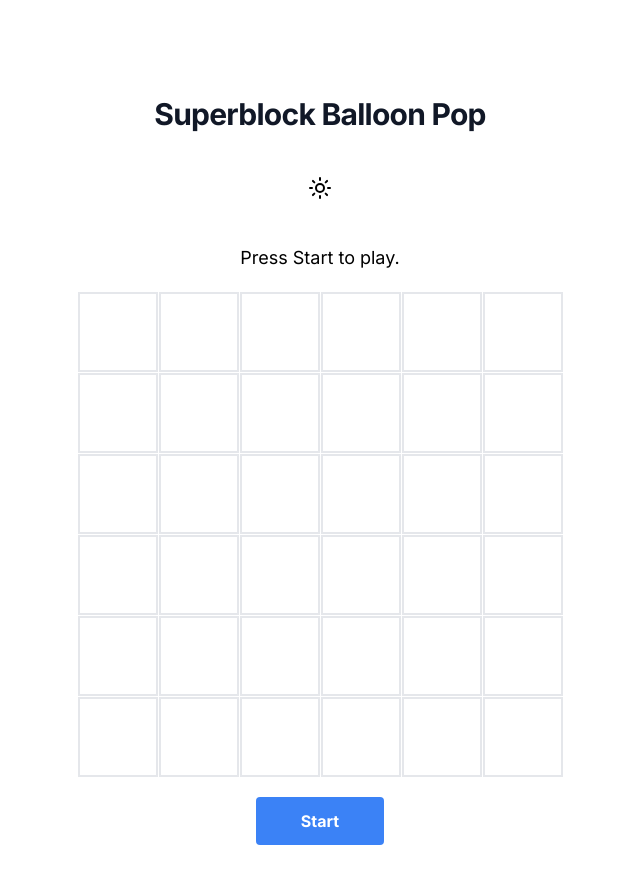
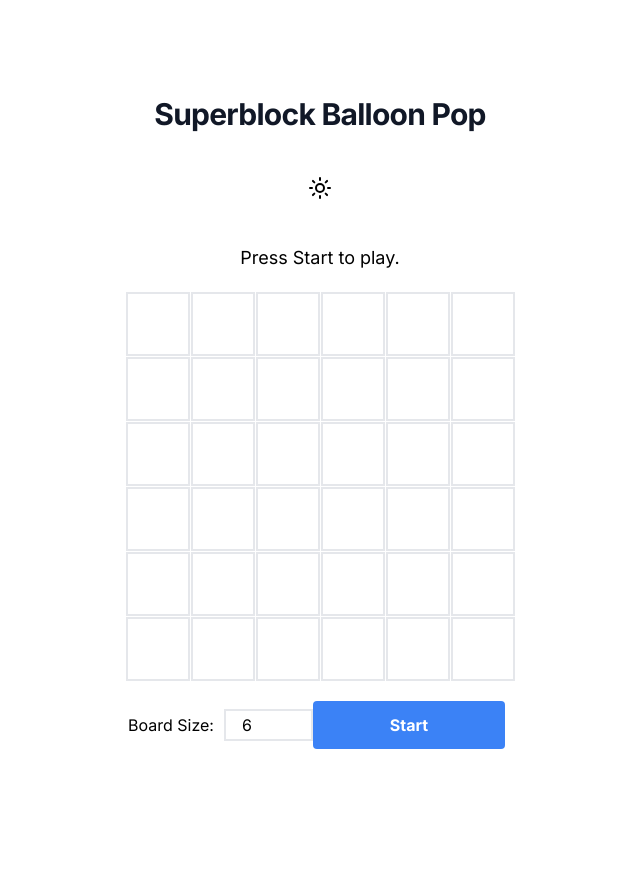
Before and after one commit to JeehyaeDance/balloon-pop, a Next.js app: page / in a window 1280 px wide. Shown: the top 884 px of the page, without its empty margins (320-960 px from the left). After the commit the page ends 845 px from the top, so only its background shows below. Built offline with nearby package versions, Linux system fonts and the light colour scheme.

Commit message:
added board size customize logic

```diff
--- a/components/board.tsx
+++ b/components/board.tsx
@@ -11,8 +11,10 @@ import {
 import { useEffect, useState } from "react";
 
 export default function Board() {
-  const boardSize = 6;
-  const [board, setBoard] = useState<Board>([...Array(boardSize * boardSize)]);
+  const [boardSize, setBoardSize] = useState(6);
+  const [board, setBoard] = useState<Board>(
+    new Array(boardSize * boardSize).fill({ hasBalloon: 0 })
+  );
   const [highScores, setHighScores] = useState<HighScores>([]);
   const [gameStatus, setGameStatus] = useState<GameStatus>(GameStatus.WAITING);
 
@@ -47,6 +49,12 @@ export default function Board() {
     }
   };
 
+  const handleBoardSizeChange = (e: React.ChangeEvent<HTMLInputElement>) => {
+    const newBoardSize = Number(e.currentTarget.value);
+    setBoardSize(newBoardSize);
+    setBoard(new Array(newBoardSize * newBoardSize).fill({ hasBalloon: 0 }));
+  };
+
   return (
     <div className="flex flex-col gap-5 items-center">
       <p className="text-center text-lg">
@@ -58,26 +66,41 @@ export default function Board() {
           "You've lost. Press Restart to play again."}
       </p>
 
-      <div className="grid grid-cols-6 gap-px">
+      <div className={`grid grid-cols-${boardSize} gap-px dark:bg-gray-600`}>
         {board.map((box, index) => {
           return (
             <div
-              className="w-20 h-20 border-2 border-gray text-center text-4xl py-4 cursor-pointer"
+              className="w-16 h-16 border-2 border-gray text-center text-3xl py-3 cursor-pointer"
               key={index}
               onClick={() => handleClickSquare(index)}
             >
-              {box?.hasBalloon ? `🎈` : ""}
+              {box.hasBalloon ? `🎈` : ""}
             </div>
           );
         })}
       </div>
-
-      <button
-        className="w-32 bg-blue-500 hover:bg-blue-700 text-white font-bold py-3 rounded"
-        onClick={startGame}
-      >
-        {gameStatus === GameStatus.WAITING ? "Start" : "Restart"}
-      </button>
+      <div className="flex w-96 items-center">
+        <label className="basis-1/4" htmlFor="boardSize">
+          Board Size:
+        </label>
+        <input
+          className="basis-1/8 border-solid border-2 border-black-600 h-8 pl-4"
+          id="boardSize"
+          type="number"
+          name="boardSize"
+          value={boardSize}
+          min="2"
+          max="12"
+          onChange={handleBoardSizeChange}
+        />
+        <button
+          className="basis-1/2 w-32 bg-blue-500 hover:bg-blue-700 text-white font-bold py-3 rounded"
+          onClick={startGame}
+          type="submit"
+        >
+          {gameStatus === GameStatus.WAITING ? "Start" : "Restart"}
+        </button>
+      </div>
     </div>
   );
 }
--- a/tailwind.config.ts
+++ b/tailwind.config.ts
@@ -7,6 +7,7 @@ const config: Config = {
     "./components/**/*.{js,ts,jsx,tsx,mdx}",
     "./app/**/*.{js,ts,jsx,tsx,mdx}",
   ],
+  safelist: [{ pattern: /grid-cols-./ }],
   darkMode: "class",
   theme: {
     colors: {
--- a/utils/board.ts
+++ b/utils/board.ts
@@ -50,7 +50,7 @@ export const countScore = (index: number, board: Board, boardSize: number) => {
     if (index % boardSize !== 0) {
       count += getConnectedBalloons(index - 1); // left
     }
-    if (index % boardSize !== 5) {
+    if (index % boardSize !== boardSize - 1) {
       count += getConnectedBalloons(index + 1); // right
     }
 
@@ -113,7 +113,7 @@ export const removeAdjacentBalloons = (
     if (index % boardSize !== 0) {
       removeBalloons(index - 1); // left
     }
-    if (index % boardSize !== 5) {
+    if (index % boardSize !== boardSize - 1) {
       removeBalloons(index + 1); // right
     }
   };
```
